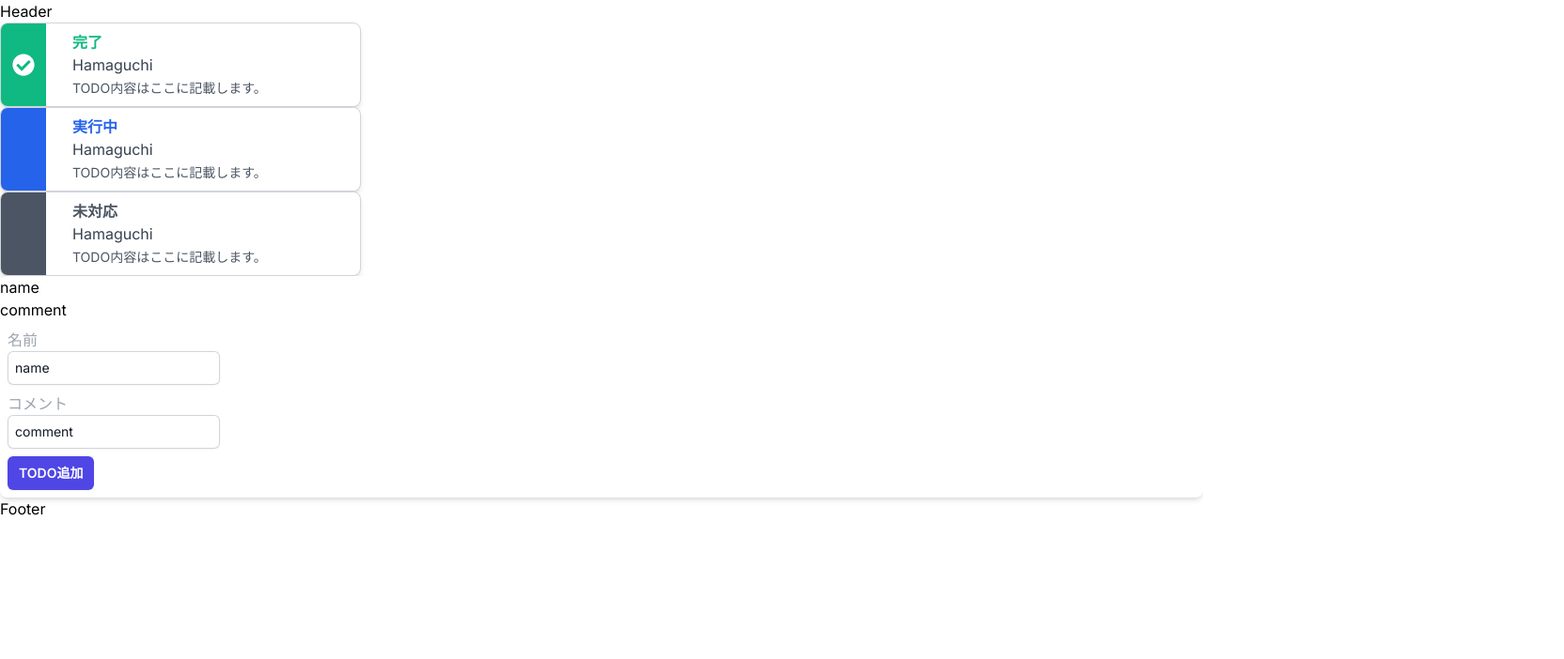
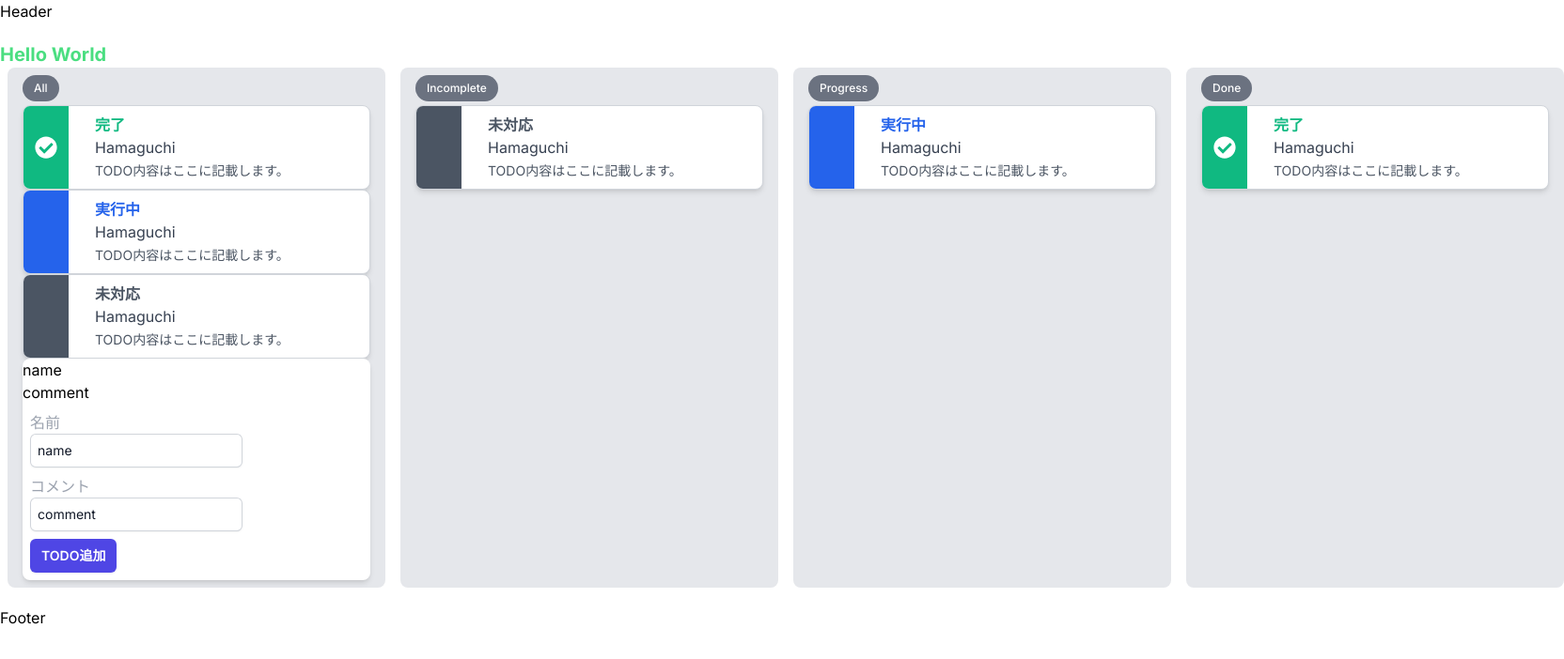
Before and after one commit to Egyh/work-schedule, a Next.js app: page / in a window 1280 px wide. Shown: the top 702 px of the page at 94% size, 1664 px wide, since content can reach past the window. Built offline with nearby package versions, Linux system fonts and the light colour scheme.

Commit message:
add: NamePlateListの機能追加

```diff
--- a/app/page.tsx
+++ b/app/page.tsx
@@ -18,7 +18,12 @@ export default function Home() {
 	return (
     <>
 		<Header/>
-    <PlateListForm/>
+    <div className="">
+				<div className="my-5">
+					<h1 className="text-xl font-bold text-green-400">Hello World</h1>
+            <PlateListForm/>
+        </div>
+		</div>
     <Footer/>
     </>
 	);
--- a/components/user/NamePlate.tsx
+++ b/components/user/NamePlate.tsx
@@ -1,5 +1,5 @@
 import { FaCheckCircle } from "react-icons/fa";
-
+import React,  { useState } from "react";
 
 type Status = "Done" | "Progress" | "Incomplete"
 
--- /dev/null
+++ b/components/user/NamePlateList copy.tsx
@@ -0,0 +1,47 @@
+import React,  { useState } from "react";
+import NamePlate, { Plate } from "./NamePlate";
+import UserForm from "./UserForm";
+
+const PlateListForm = (): JSX.Element => {
+    const [namePlateList, setPlateList] = useState<Plate[]>([
+        {
+            name: "Hamaguchi",
+            comment: "TODO内容はここに記載します。",
+            status: "Done",
+        },
+
+        {
+            name: "Hamaguchi",
+            comment: "TODO内容はここに記載します。",
+            status: "Progress",
+        },
+
+        {
+            name: "Hamaguchi",
+            comment: "TODO内容はここに記載します。",
+            status: "Incomplete",
+        }
+        ]);
+
+    const addPlateOnClick = (plate: Plate) => {
+
+        const newPlateList = [...namePlateList];
+
+        newPlateList.push(plate);
+        setPlateList(newPlateList);
+        console.log("add");
+
+    };
+
+    return (
+        <>
+        {namePlateList.map((plate, i) => {
+            return<NamePlate key={i} {...plate}/>
+        })}
+        <UserForm addPlateOnclick={addPlateOnClick}/>
+        </>
+    );
+    };
+
+
+export default PlateListForm;
--- a/components/user/NamePlateList.tsx
+++ b/components/user/NamePlateList.tsx
@@ -2,26 +2,42 @@ import React,  { useState } from "react";
 import NamePlate, { Plate } from "./NamePlate";
 import UserForm from "./UserForm";
 
+
 const PlateListForm = (): JSX.Element => {
     const [namePlateList, setPlateList] = useState<Plate[]>([
         {
+
             name: "Hamaguchi",
             comment: "TODO内容はここに記載します。",
             status: "Done",
         },
 
         {
+
+
             name: "Hamaguchi",
             comment: "TODO内容はここに記載します。",
             status: "Progress",
         },
 
         {
+
             name: "Hamaguchi",
             comment: "TODO内容はここに記載します。",
             status: "Incomplete",
         }
         ]);
+
+        const [statuses, setStatuses] = useState([
+            "All",
+            "Incomplete",
+            "Progress",
+            "Done",
+        ]);
+
+
+
+
 
     const addPlateOnClick = (plate: Plate) => {
 
@@ -35,10 +51,35 @@ const PlateListForm = (): JSX.Element => {
 
     return (
         <>
-        {namePlateList.map((plate, i) => {
-            return<NamePlate key={i} {...plate}/>
-        })}
-        <UserForm addPlateOnclick={addPlateOnClick}/>
+        <div className={`flex w-fit${statuses.length}`}>
+            {statuses.map((status, i) => {
+                // filterを使用してTodoListの状態に応じてフィルタリングする
+                const filteredPlateList = namePlateList.filter(
+                    // statusが"All"の場合はフィルタリングしない
+                    (item) => status === "All" || item.status === status
+                );
+
+                return (
+                    <div key={i} className="mx-2 px-4 py-2 rounded-lg bg-gray-200">
+                        {/* statusに対応したタグを設置 */}
+                        <span
+                            className="inline-flex items-center py-1.5 px-3 mb-1 rounded-full text-xs font-medium bg-gray-500 text-white">
+                            {status}
+                        </span>
+
+
+                        {/* filterしたTodoListをmapで回してTodoを描画*/}
+                        {filteredPlateList.map((plate, j) => (
+                            <div key={j}>
+                                <NamePlate {...plate} />
+                            </div>
+                        ))}
+                        {/* statusがAllの時だけtTodoFormを設置 */}
+                        {status === "All" && <UserForm addPlateOnclick={addPlateOnClick} />}
+                    </div>
+                );
+            })}
+            </div>
         </>
     );
     };
--- a/components/user/UserForm.tsx
+++ b/components/user/UserForm.tsx
@@ -7,6 +7,7 @@ type UserFormProps = {
 
  const UserForm = (props: UserFormProps): JSX.Element => {
 	const [formUser, setFormUser] = useState<Plate>({
+
 		name: "name",
 		comment: "comment",
 		status: "Done",
```
